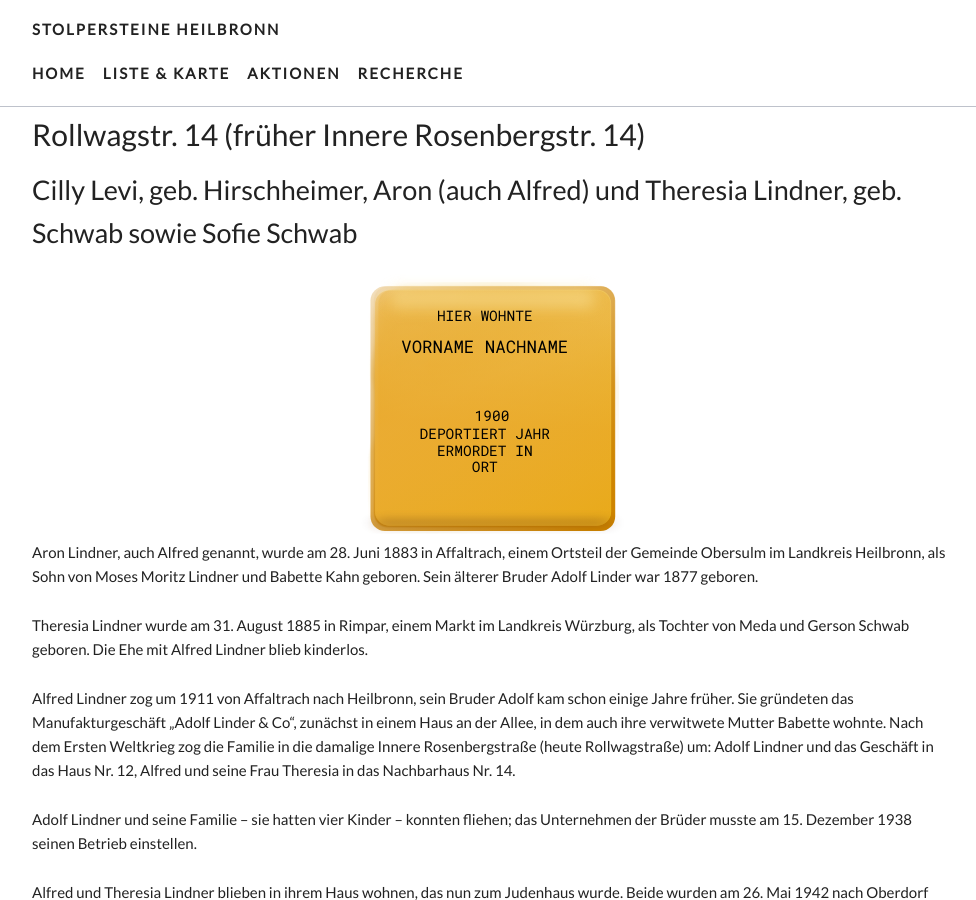
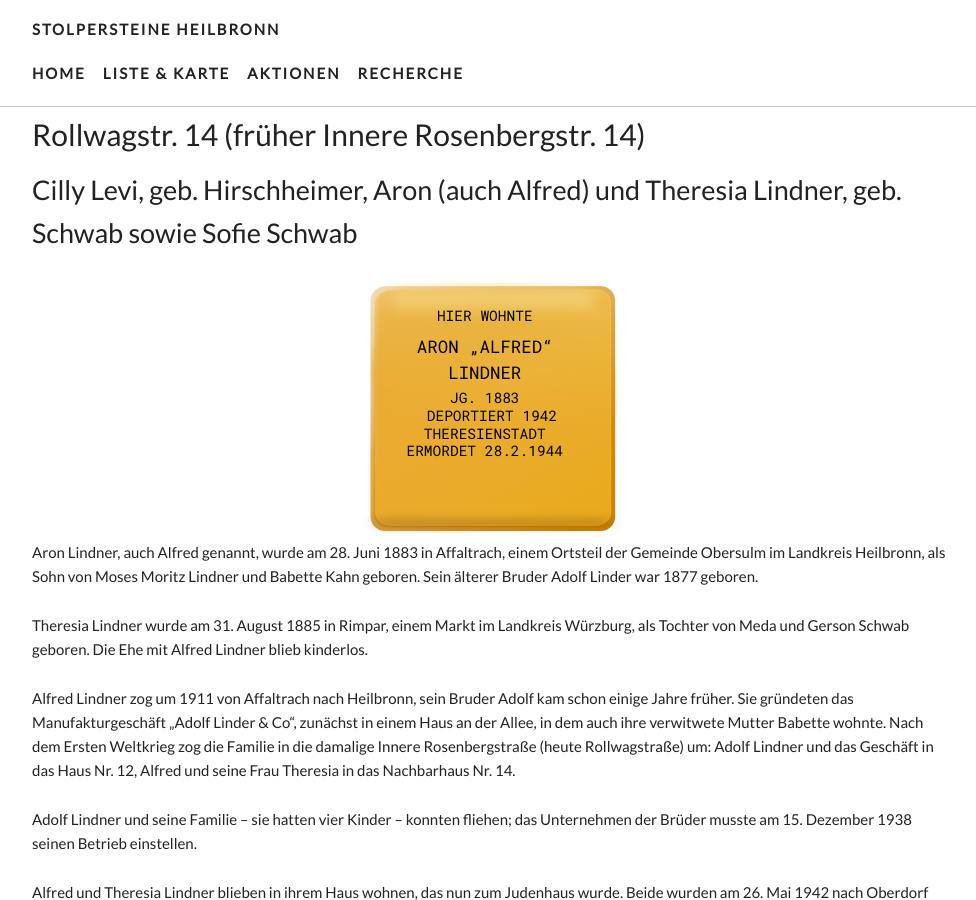
Before and after one commit to opendata-heilbronn/stolpersteine, a Jekyll site: the page built from _list/rollwagstr-14.markdown, in a window 1280 px wide and 900 px high. Shown: the whole window, without its empty margins (148-1124 px from the left). Built offline with Jekyll 4.4.1, drawn with Linux system fonts in a browser that asks for light colours; nearby versions of some CDN libraries; some web fonts are replaced.

Commit message:
Updated Rollwagstr 14

```diff
--- a/_list/rollwagstr-14.markdown
+++ b/_list/rollwagstr-14.markdown
@@ -4,6 +4,14 @@ date: 2019-06-26 10:34:00 Z
 names: Cilly Levi, geb. Hirschheimer, Aron (auch Alfred) und Theresia Lindner, geb.
   Schwab sowie Sofie Schwab
 paten: Julia Kühlwein, Rita Agirman | Elly-Heuss-Knapp-Gymnasium Heilbronn
+steine:
+- - HIER WOHNTE
+  - 'ARON „ALFRED“ '
+  - LINDNER
+  - JG. 1883
+  - DEPORTIERT 1942
+  - THERESIENSTADT
+  - ERMORDET 28.2.1944
 ---
 
 Aron Lindner, auch Alfred genannt, wurde am 28. Juni 1883 in Affaltrach, einem Ortsteil der Gemeinde Obersulm im Landkreis Heilbronn, als Sohn von Moses Moritz Lindner und Babette Kahn geboren. Sein älterer Bruder Adolf Linder war 1877 geboren.
```
